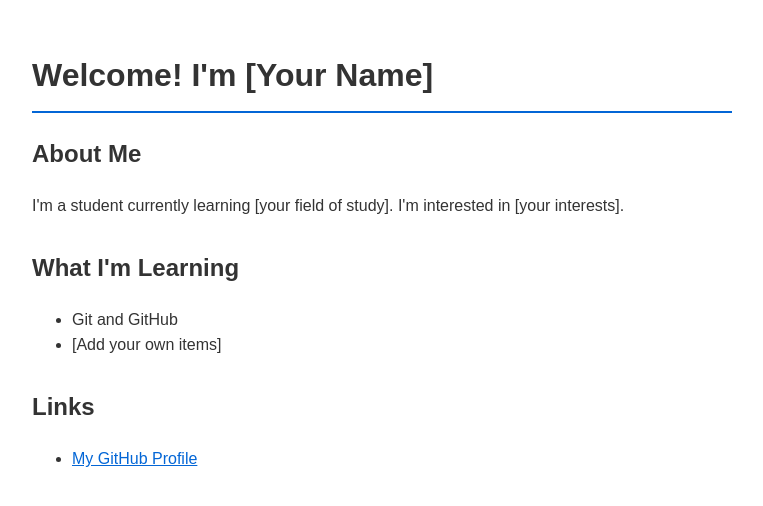
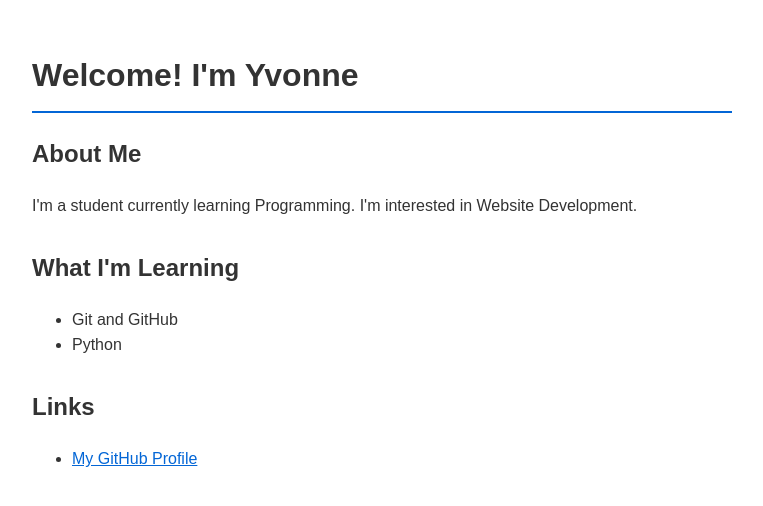
Before and after one commit to yvonneofficials06/yvonneoffiials06.github.io, a plain HTML site: page index.html in a window 1280 px wide. Shown: the whole page, without its empty margins (258-1021 px from the left). Drawn offline with Linux system fonts and the light colour scheme.

Commit message:
Update index.html

```diff
--- a/index.html
+++ b/index.html
@@ -26,19 +26,19 @@
     </style>
 </head>
 <body>
-    <h1>Welcome! I'm [Your Name]</h1>
+    <h1>Welcome! I'm Yvonne</h1>
 
     <div class="section">
         <h2>About Me</h2>
-        <p>I'm a student currently learning [your field of study].
-           I'm interested in [your interests].</p>
+        <p>I'm a student currently learning Programming.
+           I'm interested in Website Development.</p>
     </div>
 
     <div class="section">
         <h2>What I'm Learning</h2>
         <ul>
             <li>Git and GitHub</li>
-            <li>[Add your own items]</li>
+            <li>Python</li>
         </ul>
     </div>
 
```
